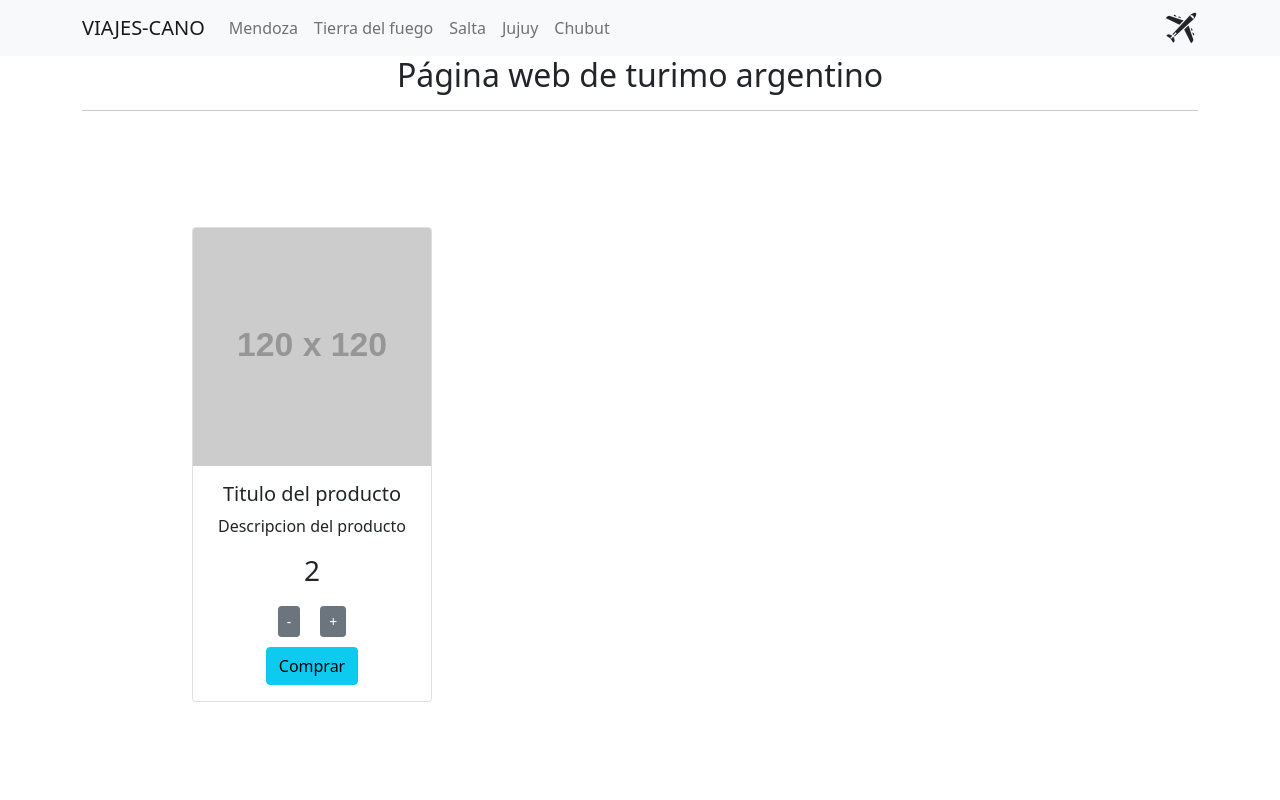
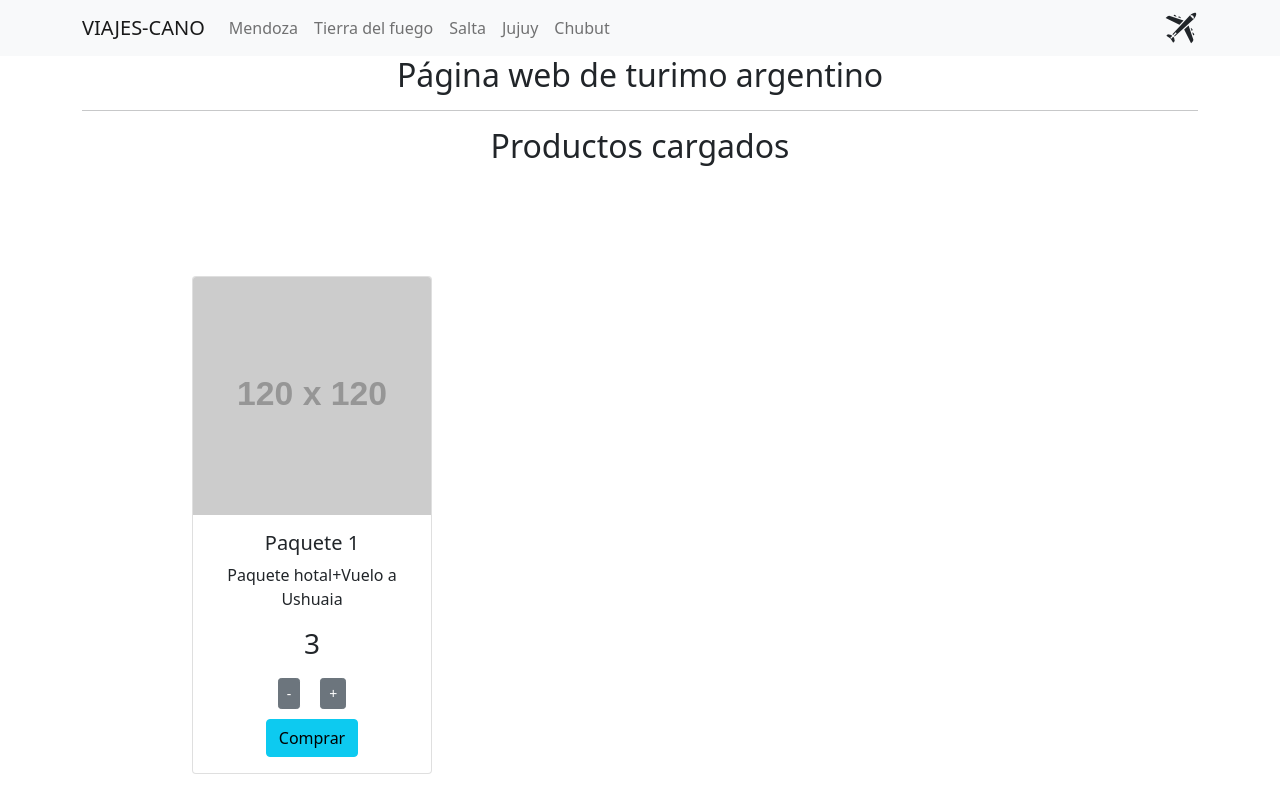
Before and after one commit to Micano1992/Viajes-Cano, a React (Create React App) app: page / in a window 1280 px wide. Shown: the top 800 px of the page. Built offline with nearby package versions, Linux system fonts and the light colour scheme.

Commit message:
Entrega Clase 6 - Componentes II

```diff
--- /dev/null
+++ b/src/Componentes/Item/Item.js
@@ -0,0 +1,49 @@
+export const productos = [
+    {
+        id: 1,
+        name: "Paquete 1",
+        price: 5000,
+        descripcion: "Paquete hotal+Vuelo a Ushuaia ",
+        img: "https://via.placeholder.com/120",
+        stock: 5,
+        stockInicial: 3
+    },
+    {
+        id: 2,
+        name: "Paquete 2",
+        price: 2000,
+        descripcion: "Paquete hotal a Gualeguaychu ",
+        img: "https://via.placeholder.com/120",
+        stock: 10,
+        stockInicial: 1
+
+    },
+    {
+        id: 3,
+        name: "Paquete 3",
+        price: 52000,
+        descripcion: "Paquete hotal+Vuelo a Mendoza ",
+        img: "https://via.placeholder.com/120",
+        stock: 7,
+        stockInicial: 5
+    },
+    {
+        id: 4,
+        name: "Paquete 4",
+        price: 8000,
+        descripcion: "Paquete hotal+Vuelo a Salta ",
+        img: "https://via.placeholder.com/120",
+        stock: 5,
+        stockInicial: 2
+    },
+    {
+        id: 5,
+        name: "Paquete 5",
+        price: 12000,
+        descripcion: "Paquete hotal+Vuelo a Bariloche ",
+        img: "https://via.placeholder.com/120",
+        stock: 6,
+        stockInicial: 2
+    }
+
+]
--- a/src/Componentes/ItemCount/ItemCount.js
+++ b/src/Componentes/ItemCount/ItemCount.js
@@ -4,15 +4,15 @@ import Button from 'react-bootstrap/Button'
 import './ItemCount.css'
 
 
-export const Contador = ({ stock, initial }) => {
+export const ItemCount = ({ item }) => {
 
-    const [counter, setCounter] = useState(initial)
+    const [counter, setCounter] = useState(item.stockInicial)
 
 
 
     const handleClickIncrementar = () => {
 
-        if (counter > stock - 1) {
+        if (counter > item.stock - 1) {
 
             alert("No hay mas stock")
 
@@ -48,9 +48,9 @@ export const Contador = ({ stock, initial }) => {
             <Card style={{ width: '15rem' }} >
                 <Card.Img variant="top" href="https://placeholder.com" src="https://via.placeholder.com/120" />
                 <Card.Body>
-                    <Card.Title>Titulo del producto</Card.Title>
+                    <Card.Title> {item.name}</Card.Title>
                     <Card.Text>
-                        Descripcion del producto
+                        {item.descripcion}
                     </Card.Text>
 
                     <h3> {counter} </h3>
--- /dev/null
+++ b/src/Componentes/ItemList/ItemList.js
@@ -0,0 +1,16 @@
+import { ItemCount } from '../ItemCount/ItemCount'
+
+export const ItemList = ({ productos }) => {
+
+    return (
+        <>
+            {
+                productos.map((prod) => (
+
+                    <ItemCount key={prod.id} item={prod} ></ItemCount>
+                ))
+            }
+
+        </>
+    )
+}
--- a/src/Componentes/ItemListContainer/ItemListContainer.js
+++ b/src/Componentes/ItemListContainer/ItemListContainer.js
@@ -1,14 +1,51 @@
+import React, { useEffect, useState } from 'react'
 import { Container } from 'react-bootstrap'
-import { Contador } from '../ItemCount/ItemCount'
+// import { Producto } from '../ItemCount/ItemCount'
+import { ItemList } from '../ItemList/ItemList'
+import { buscarProductos } from '../helpers/solicitarDatos'
+import Spinner from 'react-bootstrap/Spinner'
 
 
 export const ItemListContainer = ({ greeting }) => {
+
+    const [loading, setLoading] = useState(false)
+    const [productosCargados, setProductosCargados] = useState([])
+
+
+    useEffect(() => {
+        setLoading(true)
+
+        buscarProductos()
+            .then((resp) => {
+                setProductosCargados(resp)
+            })
+            .catch((error) => {
+
+                console.log(error)
+            })
+            .finally(() => {
+                setLoading(false)
+
+                console.log("Finalizo la busqueda de productos")
+            })
+    }, [])
+
+
     return (
         <div>
             <Container className="my-6">
                 <h2> {greeting} </h2>
                 <hr />
-                <Contador stock="5" initial="2"></Contador>
+
+                <div>
+                    {
+                        loading ? <h2> <Spinner animation="border" /> </h2> : <>
+                            <h2> Productos cargados </h2>
+
+                            <ItemList productos={productosCargados}></ItemList>
+                        </>
+                    }
+                </div>
 
             </Container>
         </div>
--- /dev/null
+++ b/src/Componentes/helpers/solicitarDatos.js
@@ -0,0 +1,12 @@
+import { productos } from "../Item/Item"
+
+export const buscarProductos = () => {
+
+    return new Promise((resolve, reject) => {
+
+        setTimeout(() => {
+            resolve(productos)
+        }, 5000)
+    }
+    )
+}
```
Also changed, not shown: 1 other file (tests, documents, lock files or other folders).
